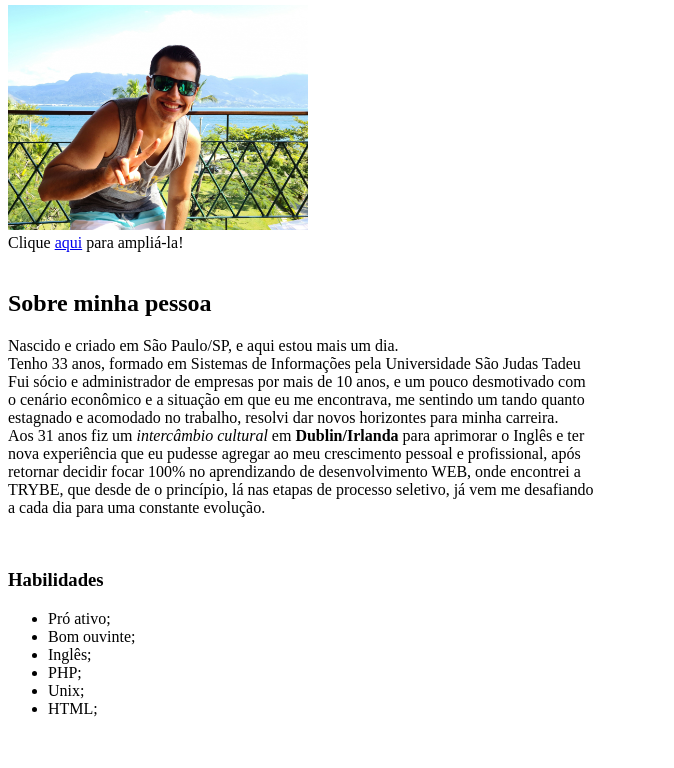
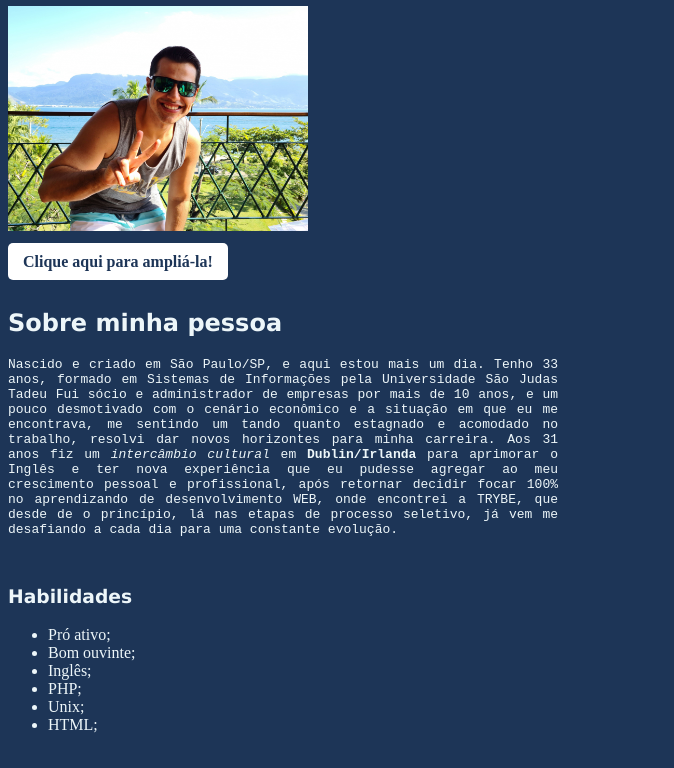
Before and after one commit to LucasAccurcio/lucasaccurcio.github.io, a plain HTML site: page index.html in a window 1280 px wide. Shown: the part 75-843 px from the top of the page, without its empty margins (0-674 px from the left). Drawn offline with Linux system fonts and the light colour scheme.

Commit message:
Criar classe CSS para dar mais estilo a página.

```diff
--- a/index.html
+++ b/index.html
@@ -1,29 +1,62 @@
 <!DOCTYPE html>
-<html lang="en">
+<html lang="pt-br">
 <head>
     <meta charset="UTF-8">
     <meta http-equiv="X-UA-Compatible" content="IE=edge">
     <meta name="viewport" content="width=device-width, initial-scale=1.0">
     <title>Lucas Accurcio</title>
+    <!-- <link rel="stylesheet" type="text/css" href="style.css"> -->
+    <style>
+        body{
+            background-color: #1d3557;
+            color: #edf6f9;
+        }
+        .button-photo{
+            text-decoration: none;
+            font-weight: bold;
+            color: #1d3557;
+            background-color: white;
+            padding: 10px 15px;
+            border-radius: 5px;
+        }
+        h1{
+            font-family: cursive, 'Lucida Sans', 'Lucida Sans Regular', 'Lucida Grande', 'Lucida Sans Unicode', Geneva, Verdana, sans-serif;
+        }
+        h2,h3{
+            font-family: 'Lucida Sans', 'Lucida Sans Regular', 'Lucida Grande', 'Lucida Sans Unicode', Geneva, Verdana, sans-serif;
+        }
+        p{
+            text-align: justify;
+            font-family: monospace;
+            width: 550px;
+        }
+        .link-pagina{
+            text-decoration: underline;
+            color: red;
+            font-weight: bold;
+
+        }
+    </style>
 </head>
 <body>
     <h1 id="topo">Lucas Gualberto Accurcio Ferreira</h1>
-    <img src="/images/20210604_110822.jpg" width="300px" alt="Foto do Lucas na varanda">
+    <img  src="/images/20210604_110822.jpg" width="300px" alt="Foto do Lucas na varanda">
     <br>
-    Clique <a href="/images/20210604_110822.jpg" target="_blank">aqui</a> para ampliá-la!
+    <br>
+    <a class="button-photo" href="/images/20210604_110822.jpg" target="_blank">Clique aqui para ampliá-la!</a>
     <br>
     <br>
     <h2>Sobre minha pessoa</h2>
     <p>
-        Nascido e criado em São Paulo/SP, e aqui estou mais um dia.<br>
-        Tenho 33 anos, formado em Sistemas de Informações pela Universidade São Judas Tadeu<br>
-        Fui sócio e administrador de empresas por mais de 10 anos, e um pouco desmotivado com<br>
-        o cenário econômico e a situação em que eu me encontrava, me sentindo um tando quanto<br>
-        estagnado e acomodado no trabalho, resolvi dar novos horizontes para minha carreira. <br>
-        Aos 31 anos fiz um <em>intercâmbio cultural</em> em <strong>Dublin/Irlanda</strong> para aprimorar o Inglês e ter<br>
-        nova experiência que eu pudesse agregar ao meu crescimento pessoal e profissional, após<br>
-        retornar decidir focar 100% no aprendizando de desenvolvimento WEB, onde encontrei a <br>
-        TRYBE, que desde de o princípio, lá nas etapas de processo seletivo, já vem me desafiando<br>
+        Nascido e criado em São Paulo/SP, e aqui estou mais um dia.
+        Tenho 33 anos, formado em Sistemas de Informações pela Universidade São Judas Tadeu
+        Fui sócio e administrador de empresas por mais de 10 anos, e um pouco desmotivado com
+        o cenário econômico e a situação em que eu me encontrava, me sentindo um tando quanto
+        estagnado e acomodado no trabalho, resolvi dar novos horizontes para minha carreira.
+        Aos 31 anos fiz um <em>intercâmbio cultural</em> em <strong>Dublin/Irlanda</strong> para aprimorar o Inglês e ter
+        nova experiência que eu pudesse agregar ao meu crescimento pessoal e profissional, após
+        retornar decidir focar 100% no aprendizando de desenvolvimento WEB, onde encontrei a
+        TRYBE, que desde de o princípio, lá nas etapas de processo seletivo, já vem me desafiando
         a cada dia para uma constante evolução.
     </p>
     <br>
@@ -42,7 +75,7 @@
 
         <h3>Interesses</h3>
         <p>Gosto muito de estudar sobre economia, ler artigos e relatórios a respeito dos negócios<br>
-            e um site que gosto muito de visitar para coferir as novidades é o <a target="_blank" href="https://www.suno.com.br/noticias/">Suno Notícias</a>.
+            e um site que gosto muito de visitar para coferir as novidades é o <a class="link-pagina" target="_blank" href="https://www.suno.com.br/noticias/">Suno Notícias</a>.
         </p>
         <br>
 
@@ -65,7 +98,7 @@
 
 
 
-        <p><a href="#topo">Me leva para o topo!</a></p>
+        <p><a class="button-photo" href="#topo">Me leva para o topo!</a></p>
 
 </body>
 </html>
```
